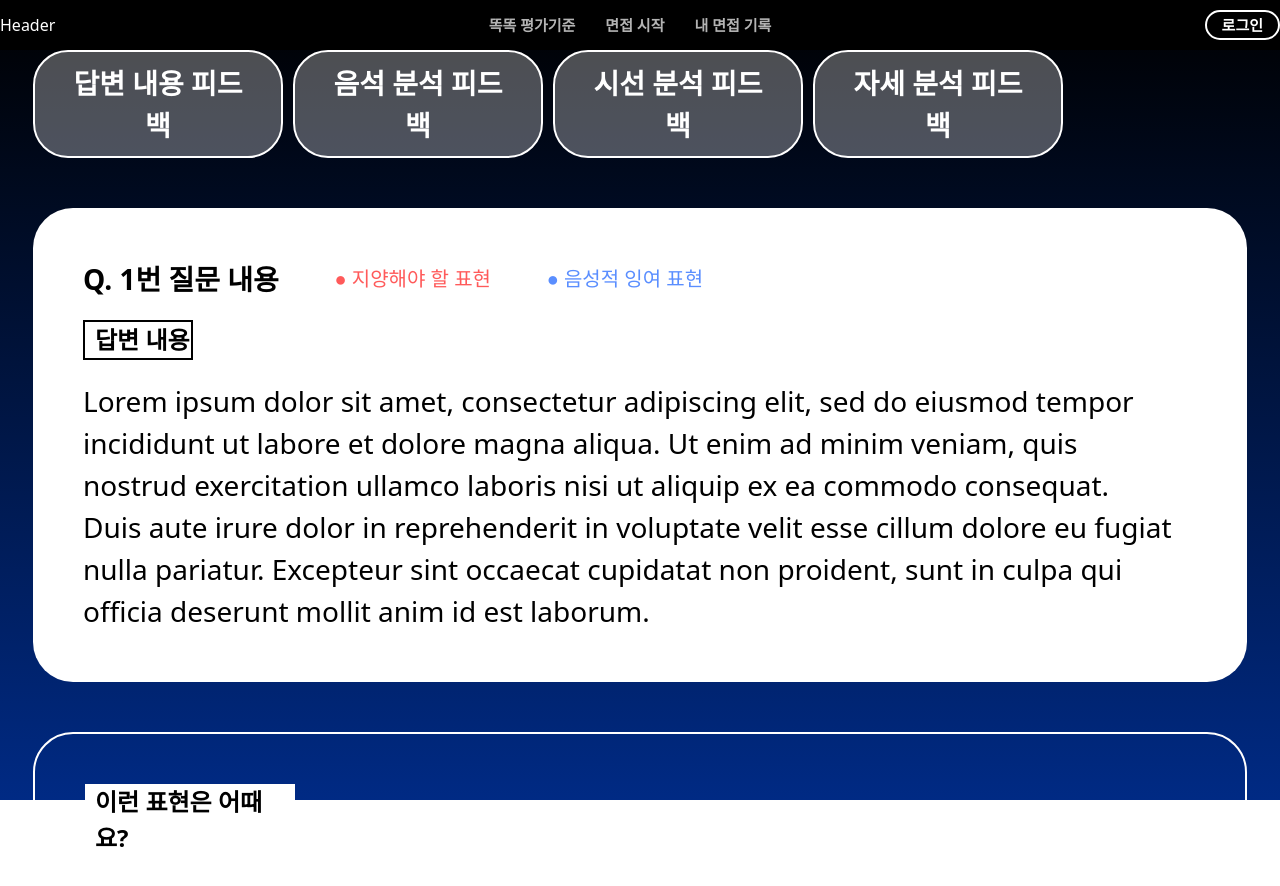
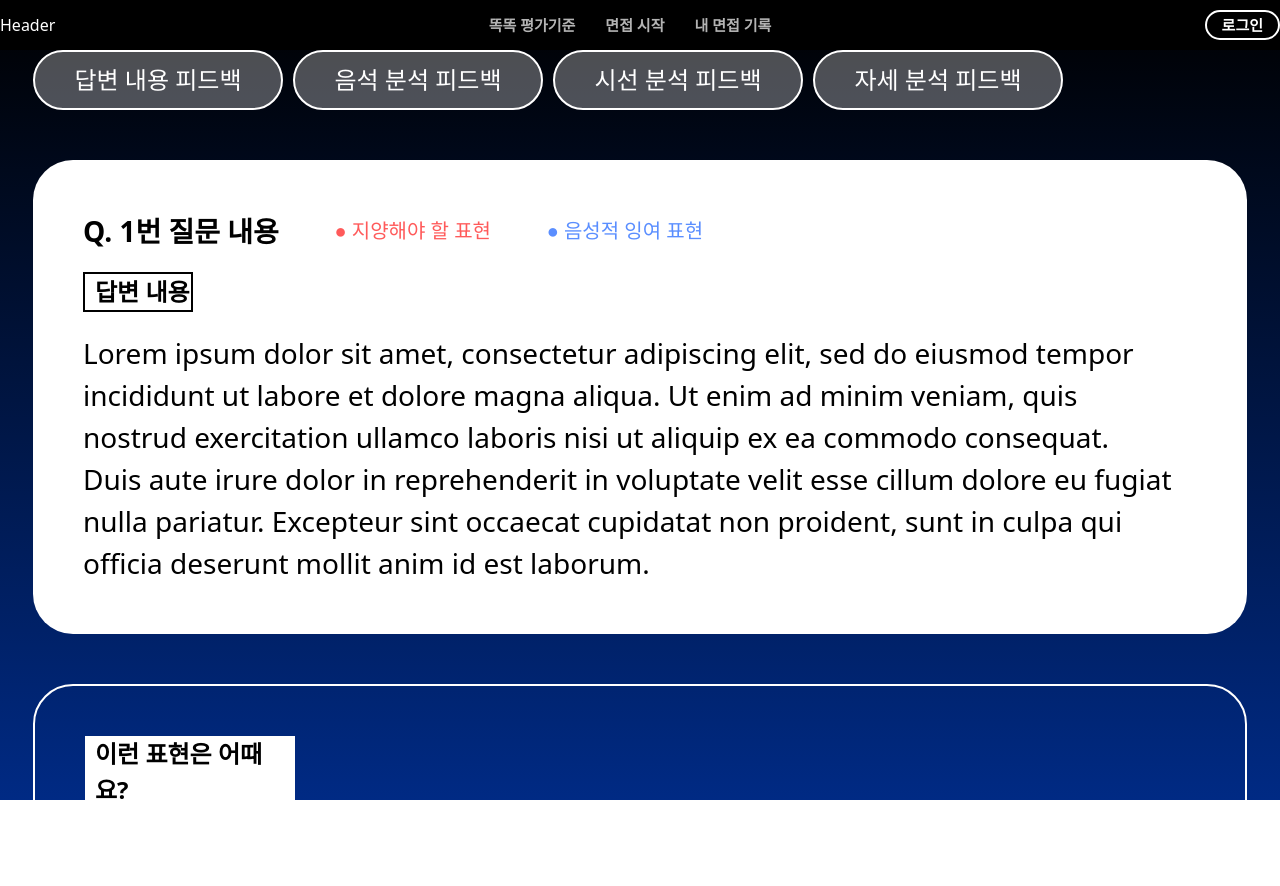
Before and after one commit to minibxx/BBoglePops_DDock, a React (Vite) app: page /result in a window 1280 px wide. Shown: the top 886 px of the page. Built offline with nearby package versions, Linux system fonts and the light colour scheme.

Commit message:
style: result 메뉴바 스타일 수정

```diff
--- a/src/components/result/RSection.jsx
+++ b/src/components/result/RSection.jsx
@@ -18,22 +18,22 @@ function RSection() {
             <div className='text-white flex gap-[10px]'>
                 <Feedback>
                     <div className='mx-[20px]'>
-                        <Typo title={'답변 내용 피드백'} type={'body7'} />
+                        <Typo title={'답변 내용 피드백'} type={'body2'} />
                     </div>
                 </Feedback>
                 <Feedback>
                     <div className='mx-[20px]'>
-                        <Typo title={'음석 분석 피드백'} type={'body7'} />
+                        <Typo title={'음석 분석 피드백'} type={'body2'} />
                     </div>
                 </Feedback>
                 <Feedback>
                     <div className='mx-[20px]'>
-                        <Typo title={'시선 분석 피드백'} type={'body7'} />
+                        <Typo title={'시선 분석 피드백'} type={'body2'} />
                     </div>
                 </Feedback>
                 <Feedback>
                     <div className='mx-[20px]'>
-                        <Typo title={'자세 분석 피드백'} type={'body7'} />
+                        <Typo title={'자세 분석 피드백'} type={'body2'} />
                     </div>
                 </Feedback>
             </div>
```
